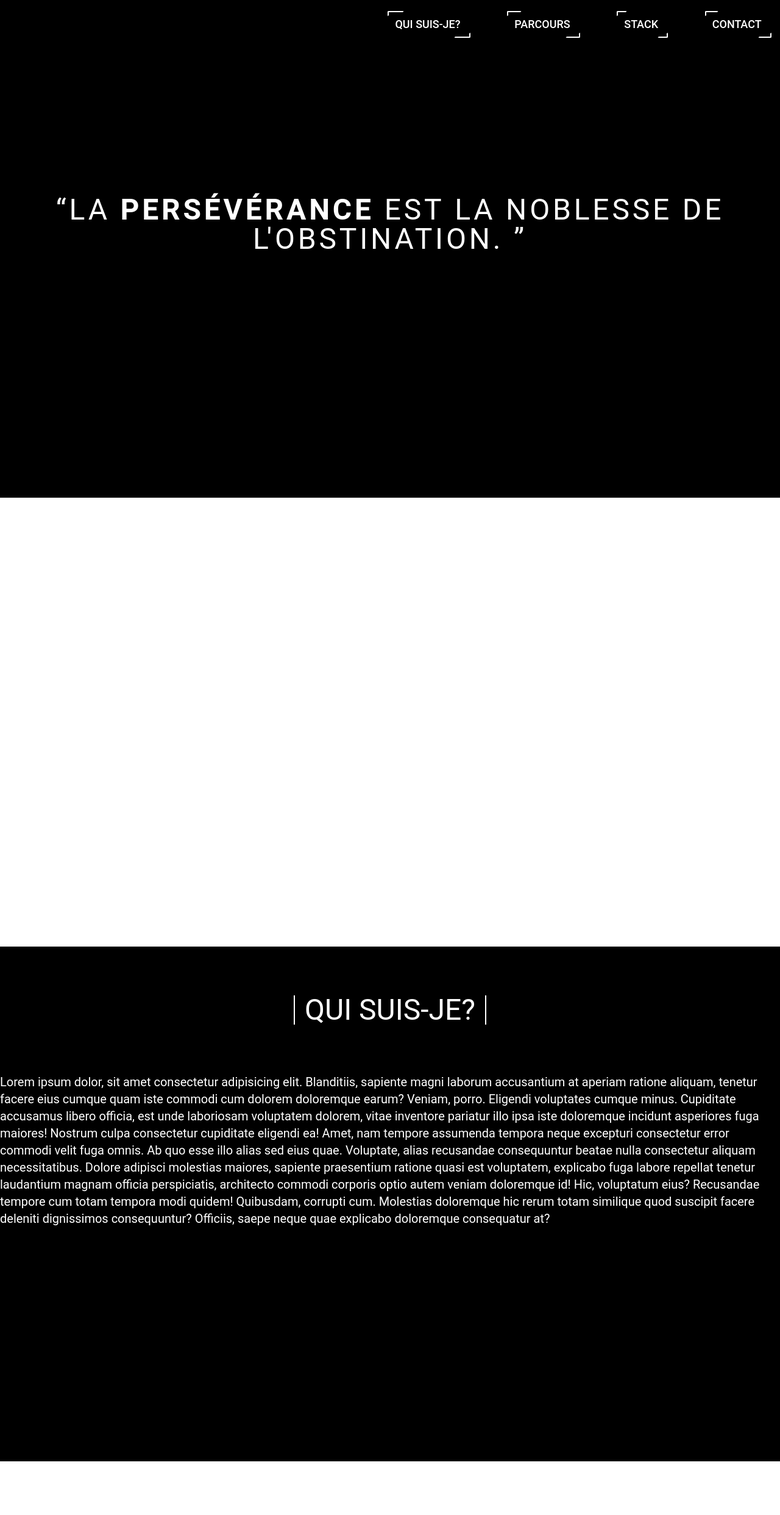
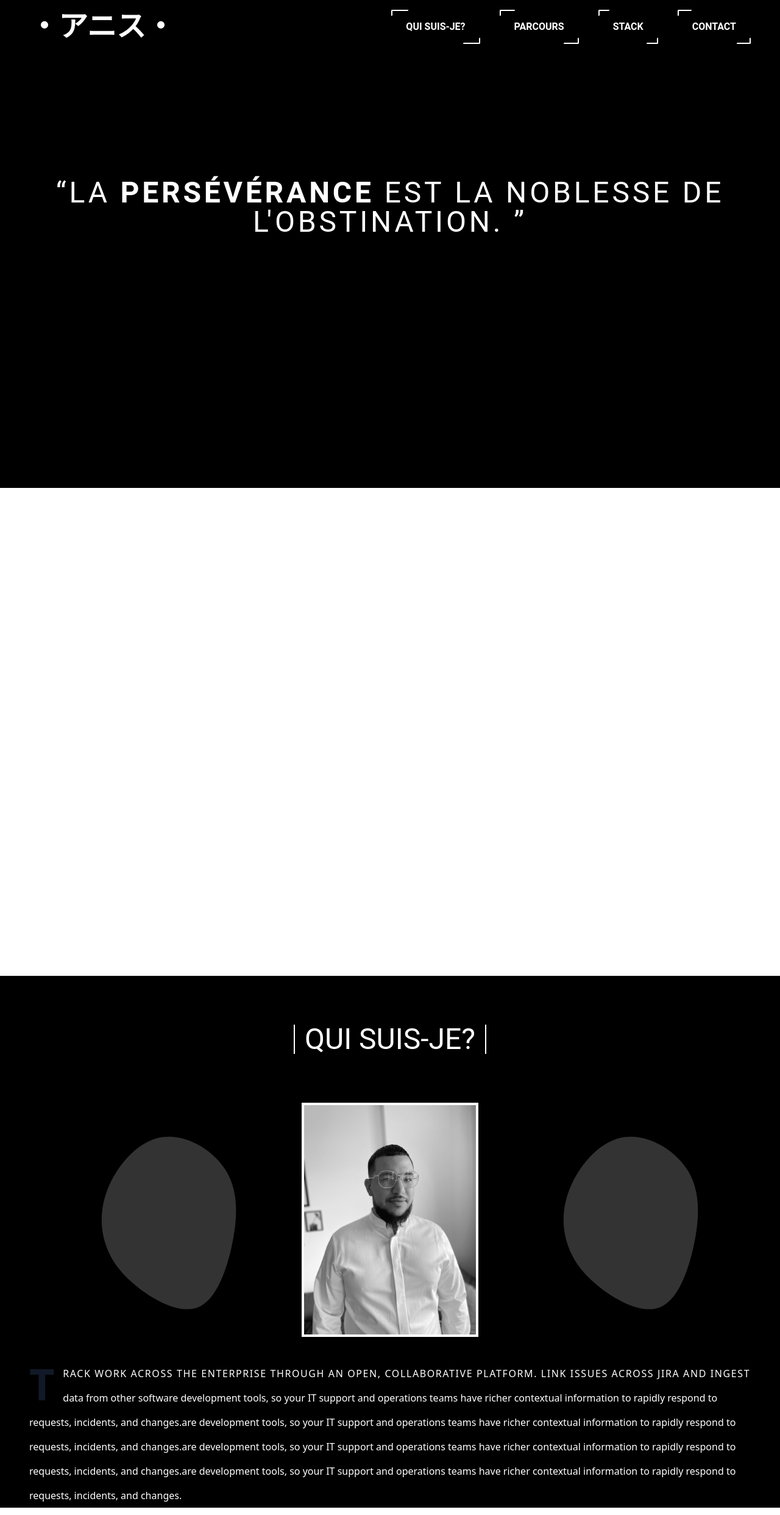
Before and after one commit to anis595/Portfolio-v2, a website: page public/index.html in a window 1280 px wide. Shown: the whole page at 61% size. Before the commit the page ends 2396 px from the top, so only its background shows below. Drawn offline with nearby package versions, Linux system fonts and the light colour scheme.

Commit message:
deuxème section qui suis je

```diff
--- a/public/custom.css
+++ b/public/custom.css
@@ -1,5 +1,5 @@
 :root {
-  --minh: 92vh;
+  --minh: 100vh;
   --color1: rgb(255, 255, 255);
   --color2: rgb(0, 0, 0);
 }
--- a/public/index.html
+++ b/public/index.html
@@ -10,64 +10,53 @@
     <title>Document</title>
   </head>
   <body>
-    <nav class="bg-black font-roboto sticky top-0 z-50">
+    <nav class="nav-bar fixed z-50 h-20 w-full bg-black font-roboto pt-4">
       <div
-        class="max-w-screen-xl flex items-center justify-between mx-auto tablet:flex tablet:items-center tablet:justify-between"
+        class="container tablet:flex tablet:justify-between tablet:items-center"
       >
-        <a href="#" class="flex items-center">
-          <p
-            class="self-center text-4xl whitespace-nowrap dark:text-white animate-bounce font-black"
+        <div class="flex justify-between items-center">
+          <span
+            class="cursor-pointer text-white text-5xl whitespace-nowrap font-black mx-auto phone:text-3xl tablet:text-5xl"
           >
-            ・アニス・
-          </p>
-        </a>
+            <p>・アニス・</p>
+          </span>
+          <span class="mobile-menu-button block cursor-pointer tablet:hidden">
+            <img src="/public/menu-hamburger.svg" alt="icon burger" />
+          </span>
+        </div>
 
-        <div class="hidden w-full md:block md:w-auto">
         <ul
-            class="flex flex-col mt-4 rounded-lg bg-black md:flex-row md:space-x-8 md:mt-0 md:border-0 items-center uppercase font-medium text-lg"
+          class="uppercase bg-opacity-80 text-center mobile-menu wrapper-slide -mx-4 cursor-pointer bg-black text-base font-semibold text-white tablet:flex tablet:items-center tablet:justify-center tablet:bg-transparent tablet:py-0 tablet:pl-0 hidden"
         >
-            <li>
-              <a
-                href="#"
-                class="block py-2 pl-3 pr-4 text-white rounded button type3 whitespace-nowrap"
-                aria-current="page"
-                >Qui suis-je?</a
+          <li
+            class="menu-li relative mx-4 my-6 tablet:my-0 button type3 whitespace-nowrap"
           >
+            <a href="#section4">Qui suis-je?</a>
           </li>
-            <li>
-              <a
-                href="#"
-                class="block py-2 pl-3 pr-4 rounded button type3 text-white"
-                >Parcours</a
-              >
+
+          <li class="menu-li relative mx-4 my-6 tablet:my-0 button type3">
+            <a href="#section5">Parcours</a>
           </li>
-            <li>
-              <a
-                href="#"
-                class="block py-2 pl-3 pr-4 rounded button type3 text-white"
-                >Stack</a
-              >
+          <li class="menu-li relative mx-4 my-6 tablet:my-0 button type3">
+            <a href="#section7">Stack</a>
           </li>
-            <li>
-              <a
-                href="#"
-                class="block py-2 pl-3 pr-4 text-white rounded button type3"
-                >Contact</a
-              >
+          <li class="menu-li relative mx-4 my-6 tablet:my-0 button type3">
+            <a href="#section8">Contact</a>
           </li>
         </ul>
       </div>
-      </div>
     </nav>
 
-    <section>
+    <section class="">
       <div class="curtain relative">
-        <div class="text-5xl invert tracking-widest uppercase">
-          <p class="font-roboto relative top-[-80px] text-center">
+        <div
+          class="text-5xl invert tracking-widest uppercase phone:text-3xl tablet:text-5xl"
+        >
+          <p class="font-roboto relative top-[-80px] text-center phone:px-2">
             <span> “</span><span>La</span>
             <span class="font-bold">persévérance</span> <span>est</span>
             <span>la</span> <span>noblesse </span> <span>de</span>
-            <span>l'obstination.</span> <span> ”</span>
+            <span>l'obstination.</span> <span>”</span>
           </p>
           <img
             class="h-[40rem] absolute top-[85px] opacity-10 animated-svg"
@@ -79,40 +68,59 @@
     </section>
 
     <section class="pt-20 bg-black">
-      <div class="mx-auto container">
+      <div class="container">
         <div
           data-aos="zoom-in"
-          data-aos-duration="700"
+          data-aos-duration="1000"
           data-aos-delay="50"
-          class="flex justify-center text-5xl uppercase pb-20"
+          class="flex justify-center tablet:text-5xl uppercase pb-20 phone:text-3xl"
         >
           <h2 class="border-r-2 border-l-2 border-white px-4">Qui suis-je?</h2>
         </div>
-        <p class="text-white font-roboto text-xl pb-96">
-          Lorem ipsum dolor, sit amet consectetur adipisicing elit. Blanditiis,
-          sapiente magni laborum accusantium at aperiam ratione aliquam, tenetur
-          facere eius cumque quam iste commodi cum dolorem doloremque earum?
-          Veniam, porro. Eligendi voluptates cumque minus. Cupiditate accusamus
-          libero officia, est unde laboriosam voluptatem dolorem, vitae
-          inventore pariatur illo ipsa iste doloremque incidunt asperiores fuga
-          maiores! Nostrum culpa consectetur cupiditate eligendi ea! Amet, nam
-          tempore assumenda tempora neque excepturi consectetur error commodi
-          velit fuga omnis. Ab quo esse illo alias sed eius quae. Voluptate,
-          alias recusandae consequuntur beatae nulla consectetur aliquam
-          necessitatibus. Dolore adipisci molestias maiores, sapiente
-          praesentium ratione quasi est voluptatem, explicabo fuga labore
-          repellat tenetur laudantium magnam officia perspiciatis, architecto
-          commodi corporis optio autem veniam doloremque id! Hic, voluptatum
-          eius? Recusandae tempore cum totam tempora modi quidem! Quibusdam,
-          corrupti cum. Molestias doloremque hic rerum totam similique quod
-          suscipit facere deleniti dignissimos consequuntur? Officiis, saepe
-          neque quae explicabo doloremque consequatur at?
+        <div class="flex-col items-center justify-center">
+          <div class="flex justify-around items-center ">
+            <img data-aos=""
+             class="h-96 phone:hidden md:block opacity-20
+            " src="/public/blob (1).svg" alt="">
+            <img
+              data-aos="fade-right"
+              data-aos-duration="1000"
+              data-aos-delay="150"
+              class="h-96 saturate-0 mb-10 border-4 border-white"
+              src="/public/IMG-6097.jpg"
+              alt=""
+            />
+            <img class="h-96 phone:hidden md:block opacity-20
+            " src="/public/blob (1).svg" alt="">
+
+          </div>
+          </div>
+
+          <p
+            data-aos="fade-left"
+            data-aos-duration="1000"
+            class="phone:text-center md:text-left tablet:leading-10 phone:leading-7 mb-3 text-white first-line:uppercase first-line:tracking-widest first-letter:text-7xl first-letter:font-bold first-letter:text-gray-900 dark:first-letter:text-gray-100 first-letter:mr-3 first-letter:float-left"
+          >
+            Track work across the enterprise through an open, collaborative
+            platform. Link issues across Jira and ingest data from other
+            software development tools, so your IT support and operations teams
+            have richer contextual information to rapidly respond to requests,
+            incidents, and changes.are development tools, so your IT support and
+            operations teams have richer contextual information to rapidly
+            respond to requests, incidents, and changes.are development tools,
+            so your IT support and operations teams have richer contextual
+            information to rapidly respond to requests, incidents, and
+            changes.are development tools, so your IT support and operations
+            teams have richer contextual information to rapidly respond to
+            requests, incidents, and changes.
           </p>
+        </div>
       </div>
     </section>
     <script src="https://unpkg.com/aos@2.3.1/dist/aos.js"></script>
     <script>
       AOS.init();
     </script>
+    <script src="/public/index.js"></script>
   </body>
 </html>
--- a/public/index.js
+++ b/public/index.js
@@ -1,6 +1,6 @@
-// let btn1 = document.getElementById('btn1')
-// let menuNav = document.getElementById('menuNav')
-
-// btn1.addEventListener('click' , ()=> {
-//     menuNav.classList.toggle('hidden');
-// })
+const btnMobile = document.querySelector("span.mobile-menu-button");
+const menuMobile = document.querySelector(".mobile-menu");
+btnMobile.addEventListener("click", () => {
+  menuMobile.classList.toggle("hidden");
+  console.log("hello");
+});
--- a/tailwind.config.js
+++ b/tailwind.config.js
@@ -6,7 +6,23 @@ module.exports = {
       fontFamily: {
         roboto: ["Roboto", "sans-serif"],
       },
+      screens: {
+        phone: "380px",
+        tablet: "834px",
+        laptop: "1440px",
+        desktop: "1920px",
+      },
+      container: {
+        center: true,
+        padding: {
+          DEFAULT: "1rem",
+          phone: "3rem",
+          tablet: "3rem",
+          laptop: "6rem",
+          desktop: "4rem",
+        },
+      },
+      plugins: [],
     },
-    plugins: [],
   },
 };
```
Also changed, not shown: dist/output.css, public/IMG-6097.jpg (added), public/blob (1).svg (added), public/menu-hamburger.svg (added). Lines whose indentation alone changed are shown as unchanged.
